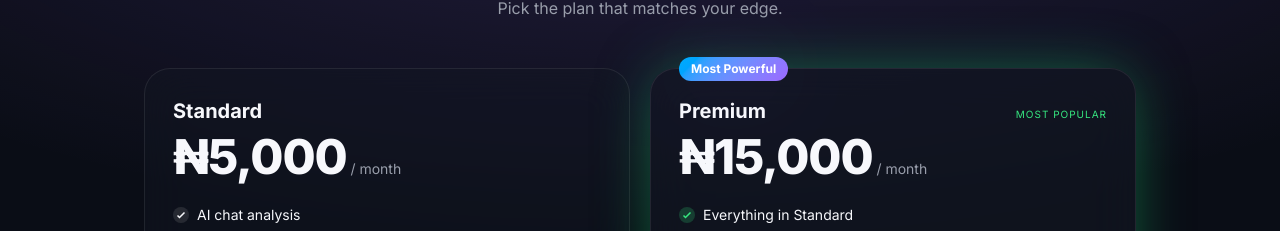
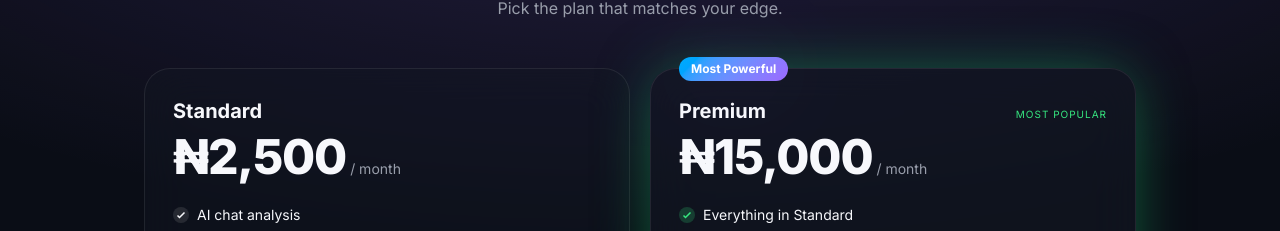
Before and after one commit to Jimztech/edge-bet, a Next.js app: page / in a window 1280 px wide. Shown: the part 2491-2722 px from the top of the page. Built offline with nearby package versions, Linux system fonts and the light colour scheme.

Commit message:
changed pricing

```diff
--- a/app/checkout/page.tsx
+++ b/app/checkout/page.tsx
@@ -12,7 +12,7 @@ const PLANS: Record<"standard" | "premium", {
 }> = {
   standard: {
     name: "Standard",
-    price: "₦5,000",
+    price: "₦2,500",
     features: [
       "AI chat analysis",
       "Match predictions",
--- a/app/page.tsx
+++ b/app/page.tsx
@@ -364,7 +364,7 @@ function Pricing() {
       <div className="mt-12 grid md:grid-cols-2 gap-5">
         <PlanCard
           name="Standard"
-          price="₦5,000"
+          price="₦2,500"
           features={[
             "AI chat analysis",
             "Manual bet slip paste",
```
